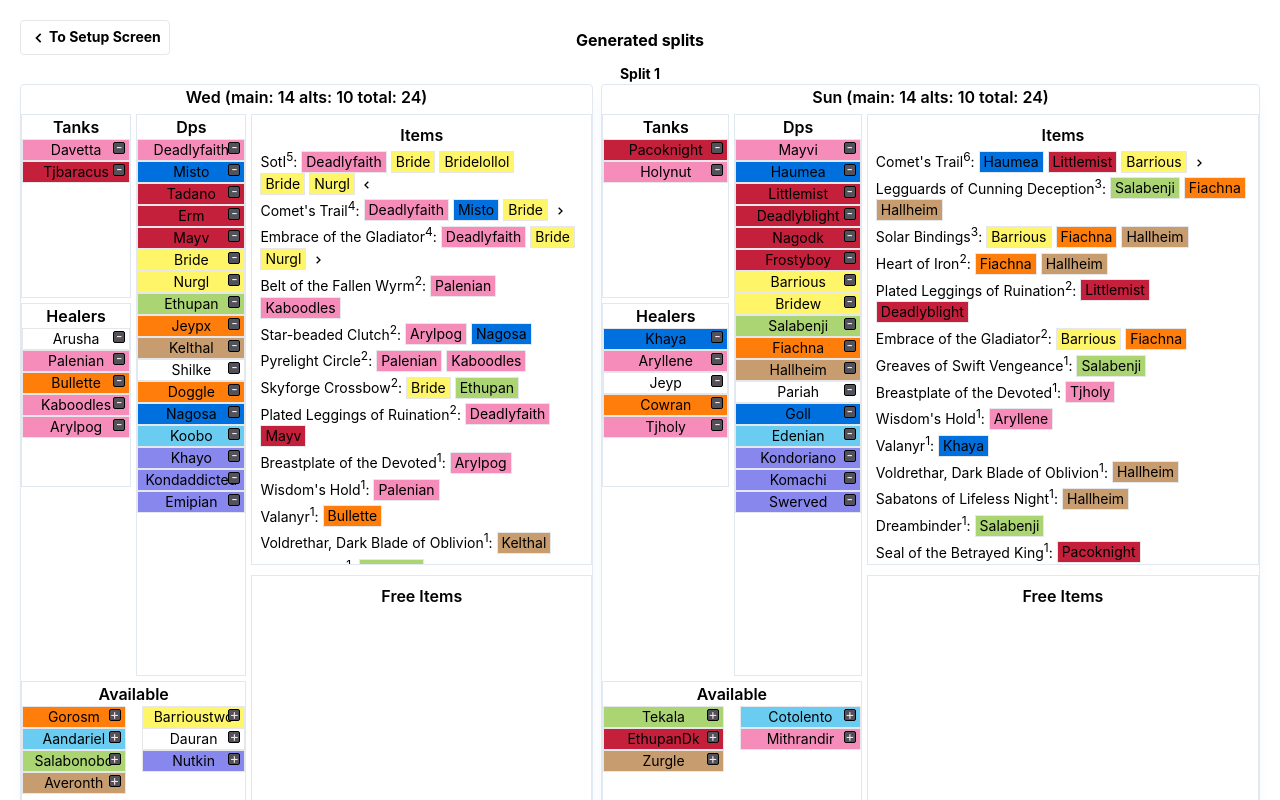
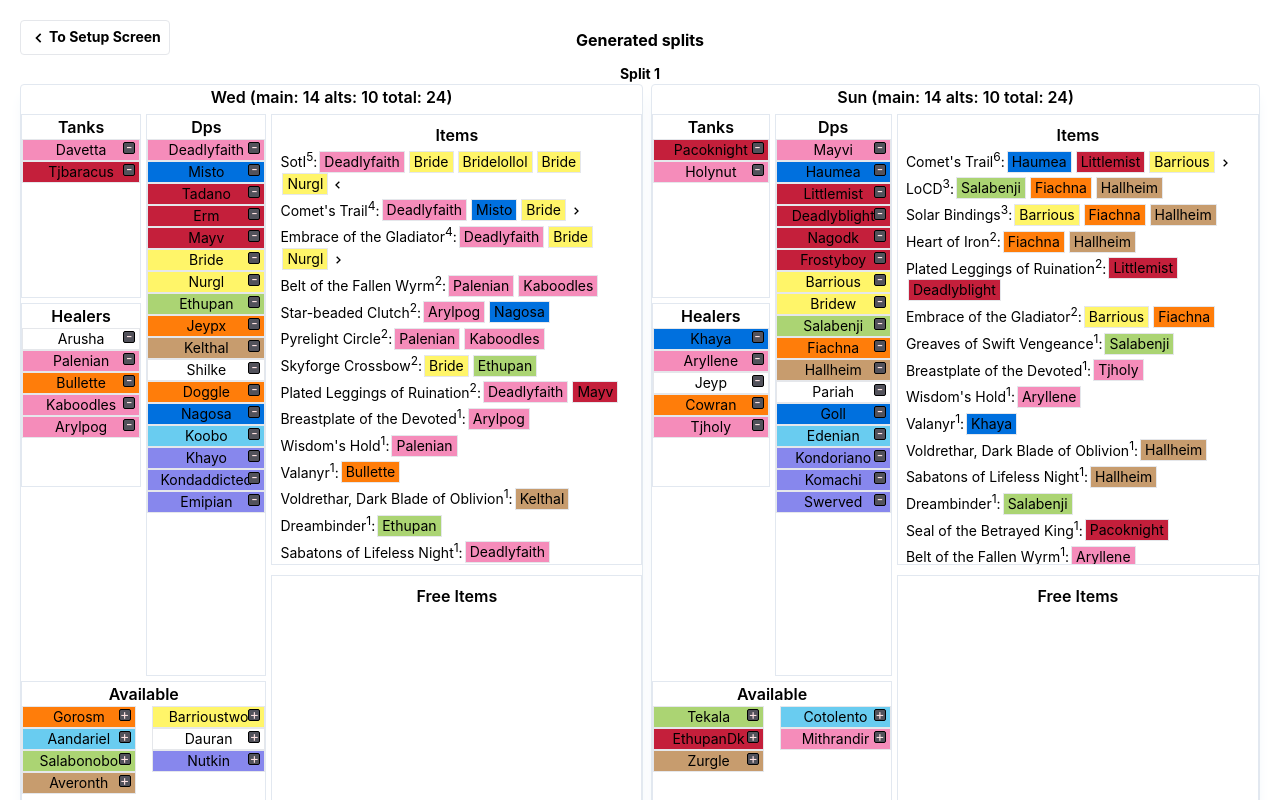
Before and after one commit to Inferno-88/group-tool-web, a React (Create React App) app: page /split/1 in a window 1280 px wide. Both pictures are taken after a click on the button 526 px from the left and 162 px from the top of the page. Shown: the top 800 px of the page. Built offline with nearby package versions, Linux system fonts and the light colour scheme.

Commit message:
dont wrap arrow

```diff
--- a/src/pages/SplitsPage/components/ItemsLayout/CharactersList.tsx
+++ b/src/pages/SplitsPage/components/ItemsLayout/CharactersList.tsx
@@ -1,7 +1,7 @@
 import { Character } from 'src/types';
 import { BiChevronRight, BiChevronLeft } from 'react-icons/bi';
 
-import { useState } from 'react';
+import { useState, Fragment } from 'react';
 import { CharacterLayout } from '../CharacterLayout';
 
 export const CharactersList = ({ characters }: { characters: Character[] }) => {
@@ -9,28 +9,36 @@ export const CharactersList = ({ characters }: { characters: Character[] }) => {
 
   return (
     <>
-      {characters.map((character, index) =>
-        index < 3 ? <CharacterLayout key={character.name} character={character} className="inline-block mr-1" /> : null,
-      )}
-      {characters.length > 3 && (
-        <>
-          {!openChars && (
+      {characters.map((character, index) => (
+        <Fragment key={character.name + index}>
+          {index < 3 ? (characters.length > 3 && index === 2 && !openChars ? (
+            <div className='inline-block whitespace-nowrap'>
+              <CharacterLayout character={character} className="inline-block mx-0.5" />
               <button className="inline-flex align-middle" onClick={() => setOpenChars(true)}>
                 <BiChevronRight className="w-4 h-4 m-auto" />
               </button>
-          )}
-          {openChars && (
-            <div>
-              {characters.map((character, index) =>
-                index >= 3 ? (
-                  <CharacterLayout key={character.name} character={character} className="inline-block mr-1" />
-                ) : null,
-              )}
+            </div>
+            ) : <CharacterLayout character={character} className="inline-block mx-0.5" />)
+            : null
+          }
+        </Fragment>
+      ))}
+      {(characters.length > 3 && openChars) && (
+          <>
+            {characters.map((character, index) => (
+              <Fragment key={character.name + index}>
+                {index >= 3 ? (index === characters.length-1 ? (
+                <div className='inline-block whitespace-nowrap'>
+                  <CharacterLayout character={character} className="inline-block mx-0.5" />
                   <button onClick={() => setOpenChars(false)} className="inline-flex align-middle">
                     <BiChevronLeft className="w-4 h-4 m-auto" />
                   </button>
                 </div>
-          )}
+                ) :
+                  <CharacterLayout character={character} className="inline-block mx-0.5" />
+                ) : null}
+              </Fragment>
+            ))}
           </>
       )}
     </>
--- a/src/pages/SplitsPage/components/ItemsLayout/ItemsLayout.tsx
+++ b/src/pages/SplitsPage/components/ItemsLayout/ItemsLayout.tsx
@@ -13,7 +13,9 @@ export const ItemsLayout = ({ items }: { items: ItemCharactersMap }) => {
 
       {sortedItemsNames.map(item => (
         <div className="text-left mb-px text-sm" key={item}>
-            {getItemName(item, items[item])}<span className='text-[12px] align-super'>{items[item].length}</span>: <CharactersList characters={items[item]} />
+            {getItemName(item, items[item])}
+            <span className='text-[12px] align-super'>{items[item].length}</span>:
+            <CharactersList characters={items[item]} />
         </div>
       ))}
     </div>
@@ -21,12 +23,12 @@ export const ItemsLayout = ({ items }: { items: ItemCharactersMap }) => {
 };
 
 function getItemName(name: string, characters: Character[]) {
-  return isTooLong(name, characters) ?  <ShortName name={name} />: name;
+  return isTooLong(name, characters) ? <ShortName name={name} />: name;
 }
 
 function isTooLong(name: string, characters: Character[]) {
   const length = name.length + characters.reduce((acc, curr, currIndex) => currIndex < 3 ? acc + curr.name.length : acc, 0);
-  return length > 54;
+  return length > 53;
 }
 
 function getShortItem (name:string) {
```
Lines whose indentation alone changed are shown as unchanged.
